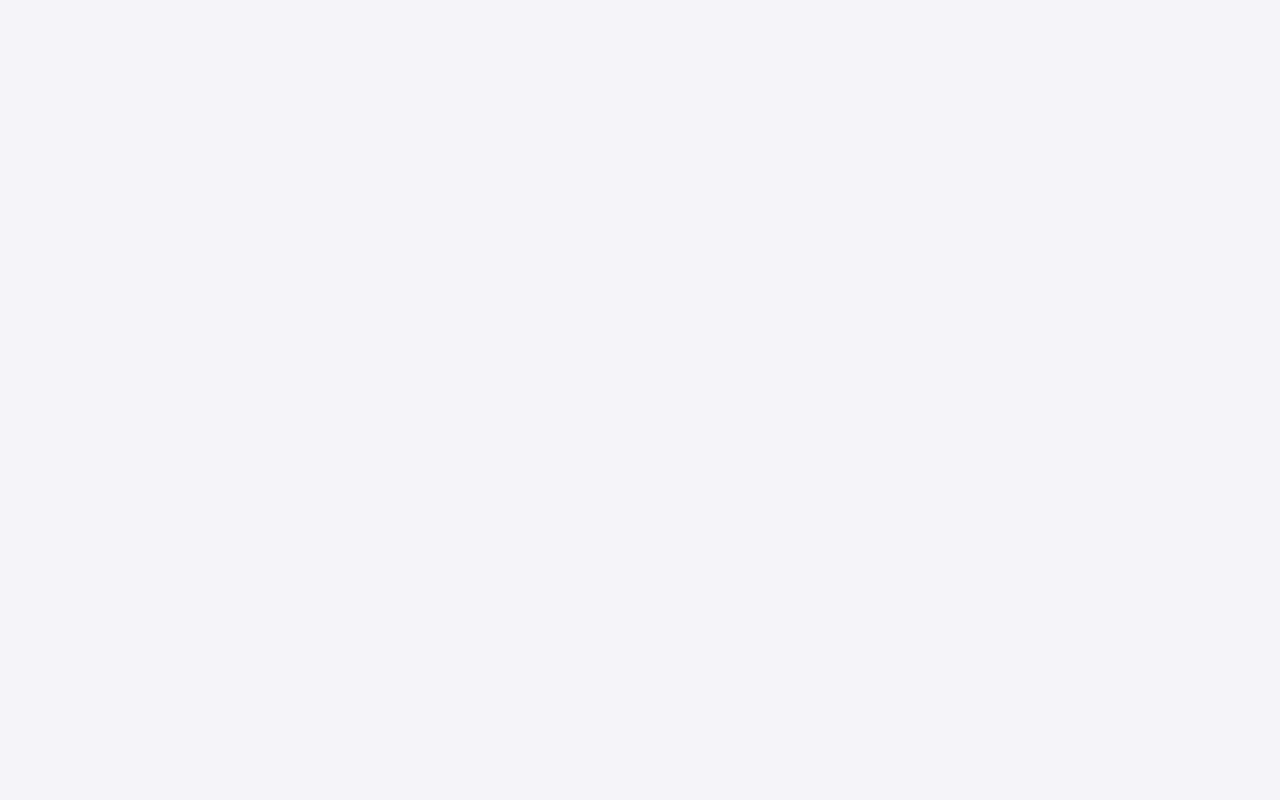
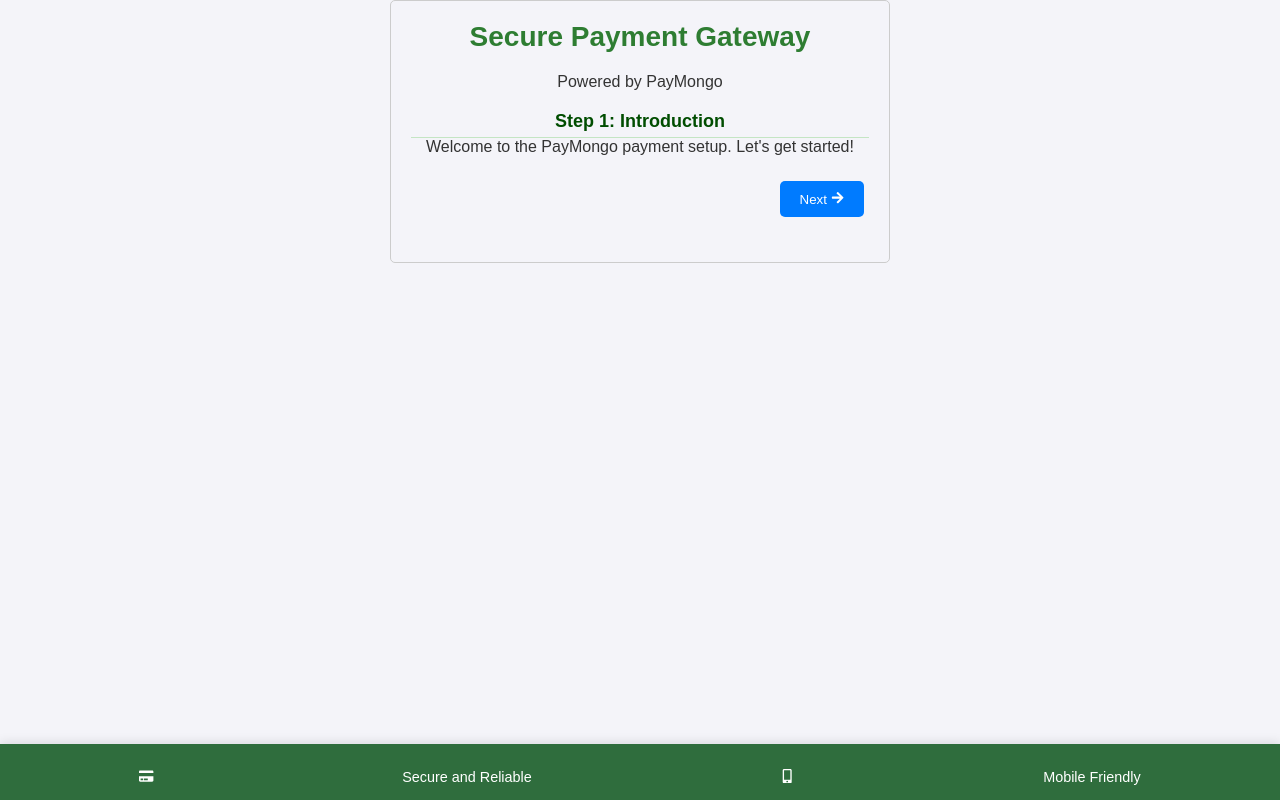
Before and after one commit to Mariadonnadelossantos19/Permittree1, a React (Create React App) app: page /paymongo in a window 1280 px wide. Before the commit this address had no page. Built offline with nearby package versions, Linux system fonts and the light colour scheme.

Commit message:
Paymongo

```diff
--- a/package.json
+++ b/package.json
@@ -11,6 +11,7 @@
     "@testing-library/user-event": "^13.5.0",
     "react": "^18.3.1",
     "react-dom": "^18.3.1",
+    "react-icons": "^5.3.0",
     "react-router-dom": "^6.26.2",
     "react-scripts": "5.0.1",
     "web-vitals": "^2.1.4"
--- a/src/App.js
+++ b/src/App.js
@@ -4,7 +4,8 @@
 import COV from './Components/COV/COV';
 import Order from './Components/Order/Order';
 import NGA from './Components/NGA/NGA';
-
+import TCP_Public from './Components/TCP_Public/TCP_Public';
+import Paymongo from './Components/Paymongo/Paymongo';
 
 function App() {
   return (
@@ -16,6 +17,9 @@
         <Route path="/cov" element={<COV/>}/>
         <Route path="/order" element={<Order/>}/>
         <Route path="/nga" element={<NGA/>}/>
+        <Route path="/tcp_public" element={<TCP_Public/>}/>
+        <Route path="/paymongo" element={<Paymongo/>}/>
+
 
 
       </Routes>
--- a/src/Components/Home/Home.jsx
+++ b/src/Components/Home/Home.jsx
@@ -22,9 +22,9 @@
         <div className="permitGrid">
           {/* Chainsaw Registration */}
           <div className="permitCard">
-            <h3 className="permitTitle">Chainsaw Registration</h3>
-            <p className="permitDescription">Application for Chainsaw registration</p>
-            <button className="applyButton">APPLY</button>
+            <h3 className="permitTitle">Paymongo</h3>
+            <p className="permitDescription">Pay Now</p>
+            <Link to="/paymongo" className="applyButton">APPLY</Link>
           </div>
 
           {/* Certificate of Verification */}
@@ -50,9 +50,9 @@
 
           {/* Special/Private Land Timber Permit */}
           <div className="permitCard">
-            <h3 className="permitTitle">Special/Private Land Timber Permit</h3>
-            <p className="permitDescription">Application for Special Private Land Timber Permit</p>
-            <button className="applyButton">APPLY</button>
+            <h3 className="permitTitle">Tree cutting for  public safety</h3>
+            <p className="permitDescription">Application for </p>
+            <Link to="/cov" className="applyButton">APPLY</Link>
           </div>
 
           <div className="permitCard">
--- /dev/null
+++ b/src/Components/Paymongo/Paymongo.css
@@ -0,0 +1,58 @@
+/* Paymongo.css */
+
+.wrapper-container {
+    padding: 20px;
+    border: 1px solid #ccc;
+    border-radius: 5px;
+    max-width: 500px;
+    margin: auto;
+    text-align: center;
+  }
+
+  .header {
+    margin-bottom: 20px;
+  }
+
+  .content {
+    margin-bottom: 20px;
+  }
+
+  .loading-spinner {
+    display: flex;
+    flex-direction: column;
+    align-items: center;
+  }
+
+  .payment-iframe {
+    width: 100%;
+    height: 400px;
+    border: none;
+  }
+
+  .navigation-buttons {
+    margin-top: 20px;
+  }
+
+  button {
+    margin: 5px;
+    padding: 10px 20px;
+    border: none;
+    background-color: #007bff;
+    color: white;
+    border-radius: 5px;
+    cursor: pointer;
+  }
+
+  button:hover {
+    background-color: #0056b3;
+  }
+
+  .footer {
+    margin-top: 20px;
+  }
+
+  .info {
+    display: flex;
+    justify-content: space-around;
+    margin-top: 10px;
+  }
--- /dev/null
+++ b/src/Components/Paymongo/Paymongo.jsx
@@ -0,0 +1,106 @@
+// src/Components/Paymongo/Paymongo.jsx
+
+import React, { useState } from 'react';
+import { FaSpinner, FaArrowRight, FaArrowLeft, FaCreditCard, FaMobileAlt } from 'react-icons/fa';
+import './Paymongo.css'; // Ensure this file exists and is correctly referenced
+
+const Paymongo = () => {
+  const [currentStep, setCurrentStep] = useState(0);
+  const [isLoading, setIsLoading] = useState(true);
+
+  const apiKey = "pk_test_ujmeT1tJyxx799BXvrSi4fo1"; // Define the API key at the top level
+
+  const steps = [
+    {
+      title: "Step 1: Introduction",
+      content: "Welcome to the PayMongo payment setup. Let's get started!",
+    },
+    {
+      title: "Step 2: Enter Details",
+      content: "Please enter your payment details to proceed.",
+    },
+    {
+      title: "Step 3: Review",
+      content: "Review your details before proceeding to payment.",
+    },
+    {
+      title: "Step 4: Complete Payment",
+      content: "Click the button below to complete your payment.",
+    },
+  ];
+
+  const handleNext = () => {
+    if (currentStep < steps.length - 1) {
+      setCurrentStep(currentStep + 1);
+    }
+  };
+
+  const handlePrevious = () => {
+    if (currentStep > 0) {
+      setCurrentStep(currentStep - 1);
+    }
+  };
+
+  const handlePaymentRedirect = () => {
+    window.location.href = `https://developers.paymongo.com/reference/create-a-link?api_key=${apiKey}`; // Use the API key here
+  };
+
+  const handleIframeLoad = () => {
+    setIsLoading(false);
+  };
+
+  return (
+    <div className="wrapper-container">
+      <header className="header">
+        <h1>Secure Payment Gateway</h1>
+        <p>Powered by PayMongo</p>
+      </header>
+
+      <div className="content">
+        <h2>{steps[currentStep].title}</h2>
+        <p>{steps[currentStep].content}</p>
+        {currentStep === steps.length - 1 && (
+          <div>
+            {isLoading && (
+              <div className="loading-spinner">
+                <FaSpinner className="spinner" />
+                <p>Loading Payment Gateway...</p>
+              </div>
+            )}
+            <iframe
+              src={`https://developers.paymongo.com/reference/create-a-link?api_key=${apiKey}`} // Use the API key here
+              title="PayMongo Payment"
+              className="payment-iframe"
+              onLoad={handleIframeLoad}
+            />
+          </div>
+        )}
+        <div className="navigation-buttons">
+          {currentStep > 0 && (
+            <button onClick={handlePrevious}>
+              <FaArrowLeft /> Previous
+            </button>
+          )}
+          {currentStep < steps.length - 1 ? (
+            <button onClick={handleNext}>
+              Next <FaArrowRight />
+            </button>
+          ) : (
+            <button onClick={handlePaymentRedirect}>
+              Complete Payment <FaArrowRight />
+            </button>
+          )}
+        </div>
+      </div>
+
+      <footer className="footer">
+        <div className="info">
+          <FaCreditCard /> <span>Secure and Reliable</span>
+          <FaMobileAlt /> <span>Mobile Friendly</span>
+        </div>
+      </footer>
+    </div>
+  );
+};
+
+export default Paymongo;
```
Also changed, not shown: src/Components/Paymongo/server.js (added, +108 -0 lines), src/Components/TCP_Public/TCP_Public.css (added), src/Components/TCP_Public/TCP_Public.jsx (added), 1 other file (tests, documents, lock files or other folders).
